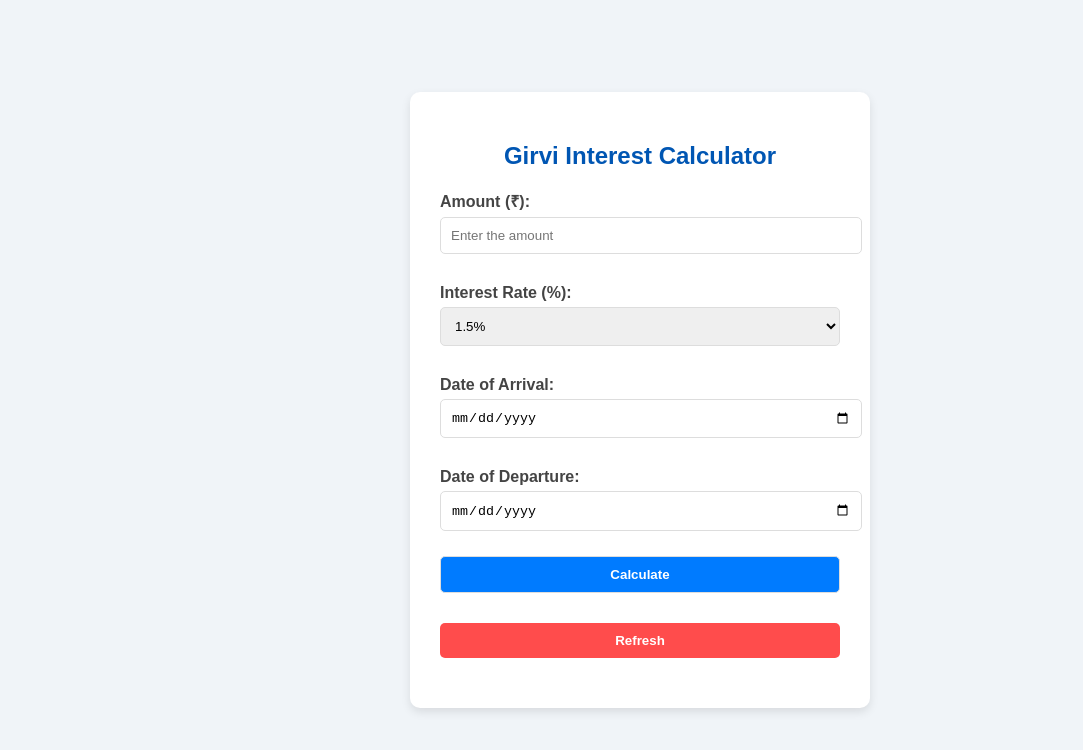
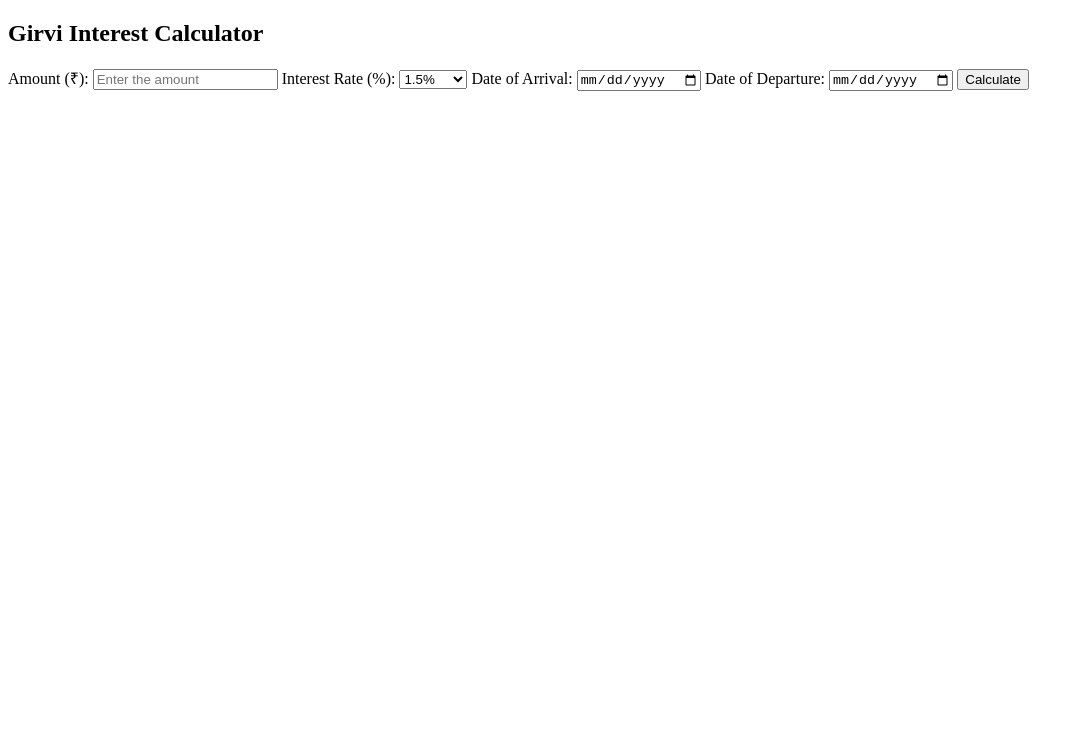
Before and after one commit to ASTITVAAG2005/girvi-interest-calculator, a plain HTML site: page index.html in a window 1280 px wide. Shown: the whole page, without its empty margins (0-1083 px from the left). Drawn offline with Linux system fonts and the light colour scheme.

Commit message:
try update index.html

```diff
--- a/index.html
+++ b/index.html
@@ -4,117 +4,41 @@
     <meta charset="UTF-8">
     <meta name="viewport" content="width=device-width, initial-scale=1.0">
     <title>Girvi Interest Calculator</title>
-    <style>
-        body {
-            font-family: 'Arial', sans-serif;
-            background-color: #f0f4f8;
-            color: #333;
-            margin: 0;
-            display: flex;
-            justify-content: center;
-            align-items: center;
-            height: 100vh;
-        }
-        .container {
-            background: #ffffff;
-            padding: 30px;
-            border-radius: 10px;
-            box-shadow: 0px 4px 10px rgba(0, 0, 0, 0.1);
-            width: 400px;
-        }
-        h2 {
-            text-align: center;
-            color: #0056b3;
-        }
-        label {
-            margin-top: 10px;
-            display: block;
-            font-weight: bold;
-            color: #444;
-        }
-        input, select, button {
-            width: 100%;
-            padding: 10px;
-            margin-top: 5px;
-            margin-bottom: 20px;
-            border: 1px solid #ddd;
-            border-radius: 5px;
-        }
-        button {
-            background: #007bff;
-            color: white;
-            font-weight: bold;
-            cursor: pointer;
-        }
-        button:hover {
-            background: #0056b3;
-        }
-        .result {
-            background: #f9f9f9;
-            padding: 15px;
-            border: 1px solid #ddd;
-            border-radius: 5px;
-            margin-top: 20px;
-        }
-        .refresh-button {
-            background: #ff4c4c;
-            color: white;
-            font-weight: bold;
-            text-align: center;
-            border: none;
-            cursor: pointer;
-            padding: 10px;
-            margin-top: 10px;
-        }
-        .refresh-button:hover {
-            background: #c0392b;
-        }
-    </style>
 </head>
 <body>
-    <div class="container">
     <h2>Girvi Interest Calculator</h2>
     <form id="calc-form">
         <label for="price">Amount (₹):</label>
-            <input type="number" id="price" name="price" placeholder="Enter the amount" required>
+        <input type="number" id="price" placeholder="Enter the amount" required>
 
         <label for="rate">Interest Rate (%):</label>
-            <select id="rate" name="rate" onchange="toggleCustomRate()" required>
+        <select id="rate" onchange="toggleCustomRate()">
             <option value="1.5">1.5%</option>
             <option value="1.25">1.25%</option>
             <option value="1">1%</option>
             <option value="custom">Custom</option>
         </select>
-            <input type="number" id="custom-rate" name="custom_rate" placeholder="Enter custom rate" style="display: none;">
+        <input type="number" id="custom-rate" placeholder="Enter custom rate" style="display: none;">
 
         <label for="arrival">Date of Arrival:</label>
-            <input type="date" id="arrival" name="arrival_date" required>
+        <input type="date" id="arrival" required>
 
         <label for="departure">Date of Departure:</label>
-            <input type="date" id="departure" name="departure_date" required>
+        <input type="date" id="departure" required>
 
         <button type="submit">Calculate</button>
     </form>
 
-        <div id="result" class="result" style="display: none;">
-            <h3>Calculation Results:</h3>
-            <p><strong>Total Days:</strong> <span id="total-days"></span></p>
-            <p><strong>Total Months:</strong> <span id="total-months"></span></p>
-            <p><strong>Interest Obtained:</strong> ₹<span id="interest"></span></p>
-            <p><strong>Total Price:</strong> ₹<span id="total-price"></span></p>
-        </div>
-
-        <button class="refresh-button" onclick="location.reload()">Refresh</button>
-    </div>
+    <div id="result"></div>
 
     <script>
         function toggleCustomRate() {
             const rateSelect = document.getElementById('rate');
-            const customRate = document.getElementById('custom-rate');
-            customRate.style.display = rateSelect.value === 'custom' ? 'block' : 'none';
+            const customRateInput = document.getElementById('custom-rate');
+            customRateInput.style.display = rateSelect.value === 'custom' ? 'block' : 'none';
         }
 
-        document.getElementById('calc-form').addEventListener('submit', function(event) {
+        document.getElementById('calc-form').addEventListener('submit', function (event) {
             event.preventDefault();
 
             const price = parseFloat(document.getElementById('price').value);
@@ -128,7 +52,7 @@
             const arrivalDate = new Date(document.getElementById('arrival').value);
             const departureDate = new Date(document.getElementById('departure').value);
 
-            // Extract day, month, and year
+            // Convert dates into total days using the 360-day model
             const arrivalDay = arrivalDate.getDate();
             const arrivalMonth = arrivalDate.getMonth() + 1;
             const arrivalYear = arrivalDate.getFullYear();
@@ -137,16 +61,11 @@
             const departureMonth = departureDate.getMonth() + 1;
             const departureYear = departureDate.getFullYear();
 
-            // Convert dates into total days in the 360-day model
             const totalArrivalDays = arrivalDay + arrivalMonth * 30 + arrivalYear * 360;
             const totalDepartureDays = departureDay + departureMonth * 30 + departureYear * 360;
 
             // Calculate the difference in days
-            let totalDays = totalDepartureDays - totalArrivalDays;
-            if (totalDays < 0) {
-                totalDays = -totalDays; // Ensure the difference is positive
-            }
-
+            const totalDays = Math.abs(totalDepartureDays - totalArrivalDays);
             const months = Math.floor(totalDays / 30);
             const days = totalDays % 30;
 
@@ -154,15 +73,14 @@
             const monthlyInterest = (price * rate) / 100;
             const totalInterest = months * monthlyInterest + (monthlyInterest / 30) * days;
 
-            // Total price
-            const totalPrice = price + totalInterest;
-
-            // Display the results
-            document.getElementById('total-days').innerText = totalDays;
-            document.getElementById('total-months').innerText = months;
-            document.getElementById('interest').innerText = totalInterest.toFixed(2);
-            document.getElementById('total-price').innerText = totalPrice.toFixed(2);
-            document.getElementById('result').style.display = 'block';
+            // Display results
+            const resultDiv = document.getElementById('result');
+            resultDiv.innerHTML = `
+                <h3>Calculation Results:</h3>
+                <p>Total days issued girvi: ${months} months and ${days} days</p>
+                <p>Interest: ₹${totalInterest.toFixed(2)}</p>
+                <p>Total Price: ₹${(price + totalInterest).toFixed(2)}</p>
+            `;
         });
     </script>
 </body>
```
Lines whose indentation alone changed are shown as unchanged.
